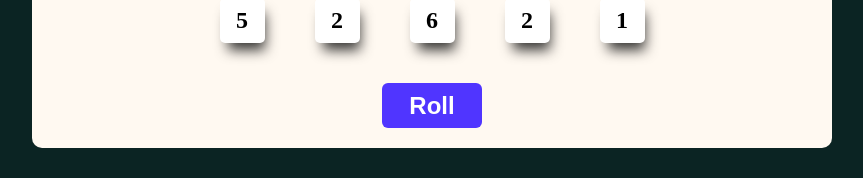
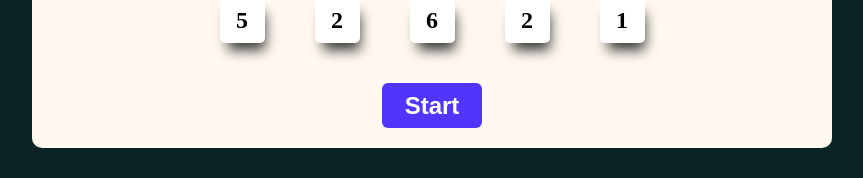
Before and after one commit to BrandonO-98/Tenzies, a React (Create React App) app: page / in a window 1280 px wide. Shown: the part 452-630 px from the top of the page, without its empty margins (208-1071 px from the left). Built offline with nearby package versions, Linux system fonts and the light colour scheme.

Commit message:
Start new branch where dice is being rolled at constant intervals.

```diff
--- a/src/App.js
+++ b/src/App.js
@@ -39,6 +39,7 @@ function App() {
           : {...die, value: Math.ceil(Math.random() * 6)};
       })
     );
+    setTimeout(roll, 1000);
   }
 
   function newGame() {
@@ -71,7 +72,7 @@ function App() {
           className={`btn ${tenzies ? `newGame` : `roll`}`}
           onClick={tenzies ? newGame : roll}
         >
-          {tenzies ? `New Game` : `Roll`}
+          {tenzies ? `New Game` : `Start`}
         </button>
       </main>
     </div>
```
